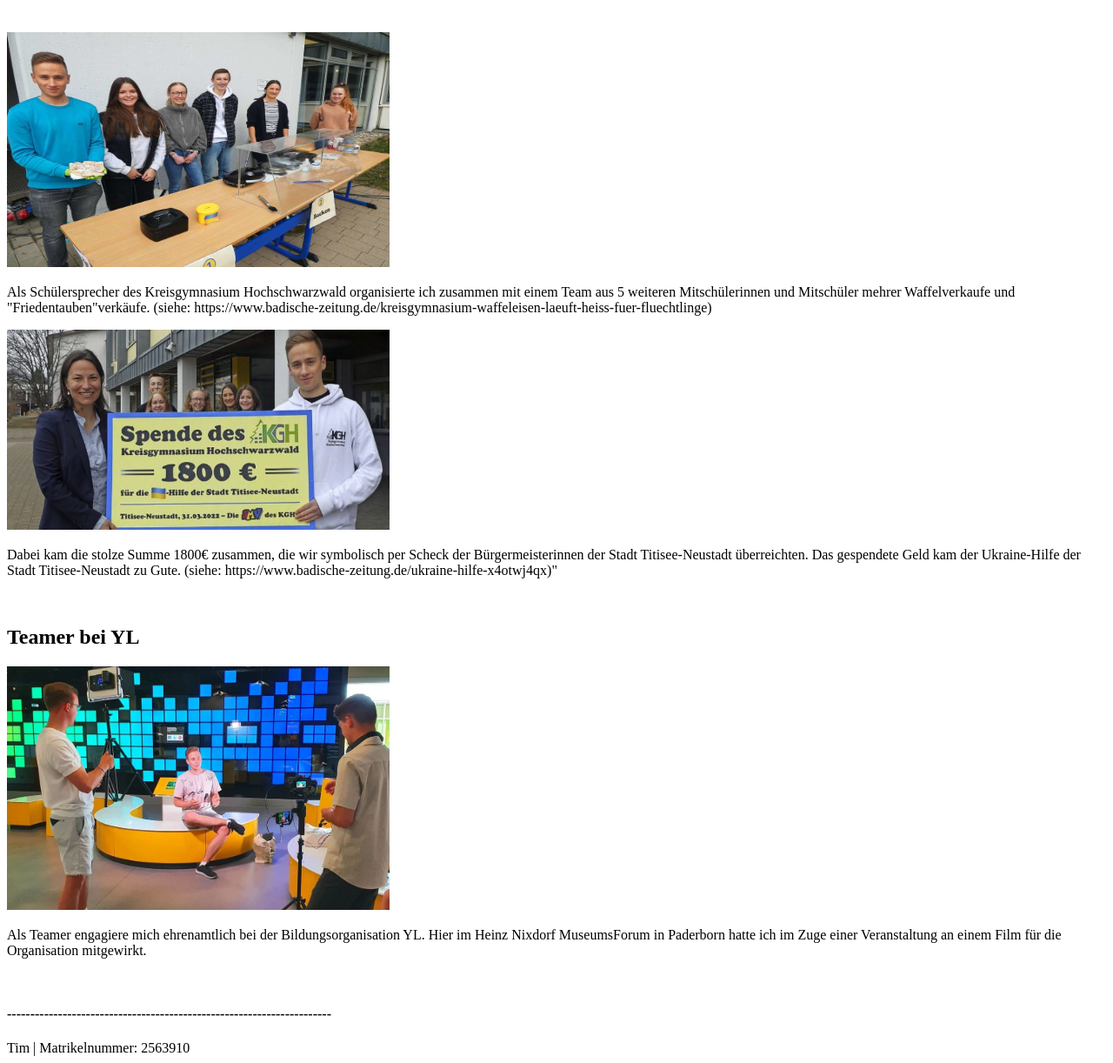
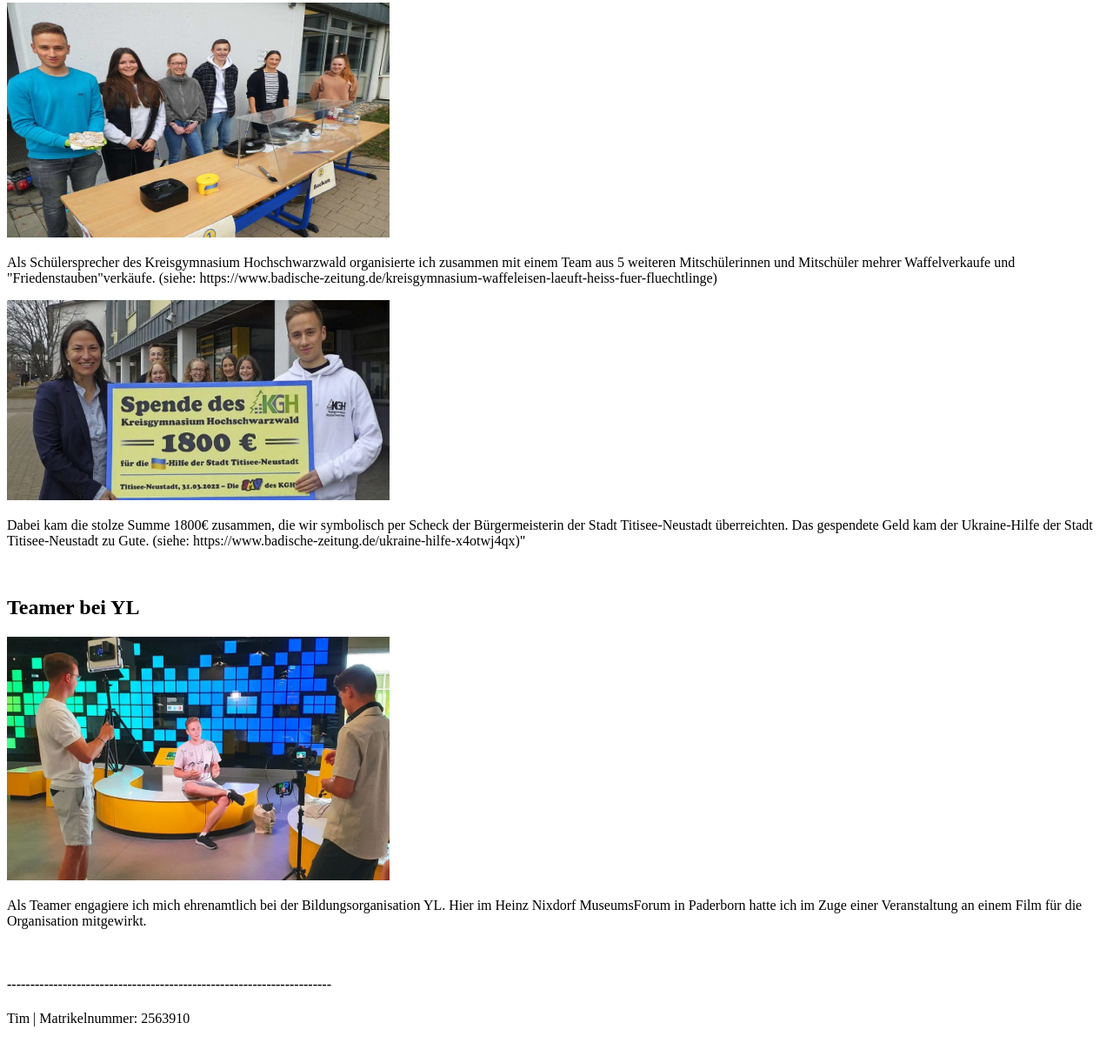
Before and after one commit to tim079/EIA1_WiSe23, a plain HTML site: page Aufgabe_02/projekte.html in a window 1280 px wide. Shown: the part 153-1375 px from the top of the page at 87% size. After the commit the page ends 1341 px from the top, so only its background shows below. Drawn offline with Linux system fonts and the light colour scheme.

Commit message:
Aufgabe 2 (final)
Rechtschreibung

```diff
--- a/Aufgabe_02/projekte.html
+++ b/Aufgabe_02/projekte.html
@@ -11,15 +11,15 @@
         <nav> <button><a href="index.html"><font color = black>STARTSEITE</font></a></button> &nbsp &nbsp &nbsp <button><a href="überMich.html"><font color = black>ÜBER MICH</font></a></button> &nbsp &nbsp &nbsp <button><a href="projekte.html"><font color = black>PROJEKTE</font></a></button> &nbsp &nbsp &nbsp <button><a href="kontakt.html"><font color = black>KONTAKT</a></button></nav>
             <h1>PROJEKTE</h1>
             <h2>Ukraine-Hilfe</h2>
-    <p>&nbsp</p>
+
 <img src="./img/Waffel.jpg" alt=""height="270" width="440">
-    <p>Als Schülersprecher des Kreisgymnasium Hochschwarzwald organisierte ich zusammen mit einem Team aus 5 weiteren Mitschülerinnen und Mitschüler mehrer Waffelverkaufe und "Friedentauben"verkäufe. (siehe: https://www.badische-zeitung.de/kreisgymnasium-waffeleisen-laeuft-heiss-fuer-fluechtlinge) </p>
+    <p>Als Schülersprecher des Kreisgymnasium Hochschwarzwald organisierte ich zusammen mit einem Team aus 5 weiteren Mitschülerinnen und Mitschüler mehrer Waffelverkaufe und "Friedenstauben"verkäufe. (siehe: https://www.badische-zeitung.de/kreisgymnasium-waffeleisen-laeuft-heiss-fuer-fluechtlinge) </p>
     <img src="./img/Scheck.jpg"  alt=""height="230" width="440">
-    <p>Dabei kam die stolze Summe 1800€ zusammen, die wir symbolisch per Scheck der Bürgermeisterinnen der Stadt Titisee-Neustadt überreichten. Das gespendete Geld kam der Ukraine-Hilfe der Stadt Titisee-Neustadt zu Gute. (siehe: https://www.badische-zeitung.de/ukraine-hilfe-x4otwj4qx)"</p>
+    <p>Dabei kam die stolze Summe 1800€ zusammen, die wir symbolisch per Scheck der Bürgermeisterin der Stadt Titisee-Neustadt überreichten. Das gespendete Geld kam der Ukraine-Hilfe der Stadt Titisee-Neustadt zu Gute. (siehe: https://www.badische-zeitung.de/ukraine-hilfe-x4otwj4qx)"</p>
 <p>&nbsp</p>
     <h2>Teamer bei YL</h2>
 <img src="./img/YL.jpg" alt=""height="280" width="440">
-<p>Als Teamer engagiere mich ehrenamtlich bei der Bildungsorganisation YL. Hier im Heinz Nixdorf MuseumsForum in Paderborn hatte ich im Zuge einer Veranstaltung an einem Film für die Organisation mitgewirkt. </p>
+<p>Als Teamer engagiere ich mich ehrenamtlich bei der Bildungsorganisation YL. Hier im Heinz Nixdorf MuseumsForum in Paderborn hatte ich im Zuge einer Veranstaltung an einem Film für die Organisation mitgewirkt. </p>
 <p>&nbsp</p>
 <h4>----------------------------------------------------------------------</h4>
 </main>
```
Also changed, not shown: Aufgabe_02/überMich.html (+3 -3 lines).
